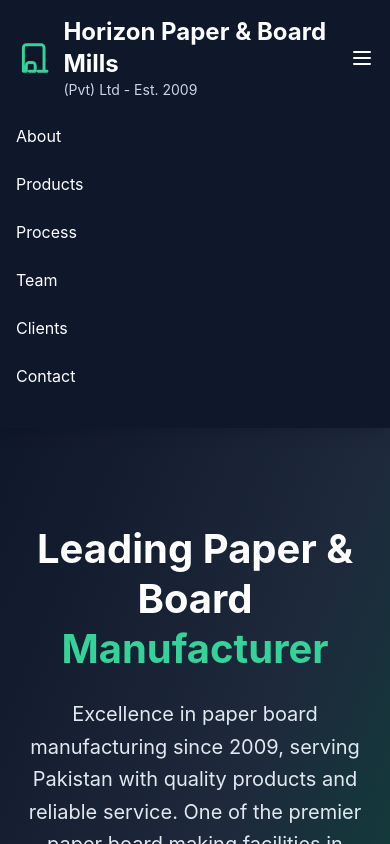
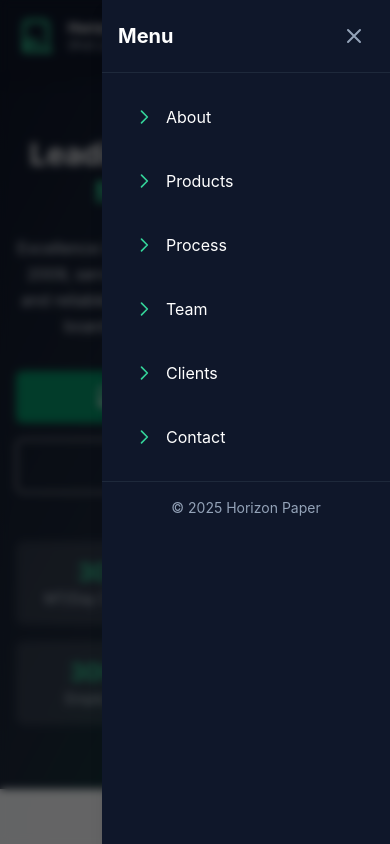
Before and after one commit to abdulrehmansafdar/Horizon-paper, an Angular app: page / in a window 390 px wide. Both pictures are taken after a click on the button 362 px from the left and 58 px from the top of the page. Shown: the top 844 px of the page. Built offline with nearby package versions, Linux system fonts and the light colour scheme.

Commit message:
Enhance header component with mobile menu functionality and styling improvements; add smooth scrolling to sections and update styles for better responsiveness across devices.

```diff
--- a/src/app/components/header/header.component.html
+++ b/src/app/components/header/header.component.html
@@ -3,17 +3,18 @@
     <div class="flex items-center justify-between">
       <div class="flex items-center space-x-3">
         <svg class="h-10 w-10 text-emerald-400" fill="none" stroke="currentColor" viewBox="0 0 24 24">
-              <path stroke-linecap="round" stroke-linejoin="round" stroke-width="2" d="M19 21V5a2 2 0 00-2-2H7a2 2 0 00-2 2v16m14 0h2m-2 0h-4m-2 0H9m-2 0H5m2 0v-4a2 2 0 012-2h2a2 2 0 012 2v4"></path>
+          <path stroke-linecap="round" stroke-linejoin="round" stroke-width="2"
+            d="M19 21V5a2 2 0 00-2-2H7a2 2 0 00-2 2v16m14 0h2m-2 0h-4m-2 0H9m-2 0H5m2 0v-4a2 2 0 012-2h2a2 2 0 012 2v4">
+          </path>
         </svg>
         <div>
-              <h1 class="text-2xl font-bold">Horizon Paper & Board Mills</h1>
-              <p class="text-sm text-slate-300">(Pvt) Ltd - Est. 2009</p>
+          <h1 class="md:text-2xl sm:text-lg text-sm font-bold">Horizon Paper & Board Mills</h1>
+          <p class="md:text-sm text-xs text-slate-300">(Pvt) Ltd - Est. 2009</p>
         </div>
       </div>
       <nav class="hidden lg:flex space-x-6">
-            <a *ngFor="let item of navItems"
-               [href]="item.href"
-               class="hover:text-emerald-400 transition-colors">
+        <a *ngFor="let item of navItems" (click)="ScrollToSection(item.href)"
+          class="hover:text-emerald-400 transition-colors cursor-pointer">
           {{ item.label }}
         </a>
       </nav>
@@ -25,15 +26,47 @@
     </div>
 
     <!-- Mobile Menu -->
-        <div *ngIf="isMobileMenuOpen" class="lg:hidden mt-4 pb-4">
-          <nav class="flex flex-col space-y-2">
-            <a *ngFor="let item of navItems"
-               [href]="item.href"
-               class="hover:text-emerald-400 transition-colors py-2"
+    <!-- Mobile Menu - Slide from right -->
+    <div
+      class="fixed inset-y-0 right-0 w-72 bg-slate-900 shadow-lg transform transition-all duration-300 ease-in-out lg:hidden z-50"
+      [ngClass]="{'translate-x-0 opacity-100': isMobileMenuOpen, 'translate-x-full opacity-0': !isMobileMenuOpen}">
+
+      <!-- Menu Header with Close Button -->
+      <div class="flex items-center justify-between p-4 border-b border-slate-800">
+        <h2 class="text-xl font-bold text-white">Menu</h2>
+        <button class="p-2 text-slate-400 hover:text-white rounded-full hover:bg-slate-800 transition-colors"
           (click)="closeMobileMenu()">
-              {{ item.label }}
+          <svg class="w-6 h-6" fill="none" stroke="currentColor" viewBox="0 0 24 24">
+            <path stroke-linecap="round" stroke-linejoin="round" stroke-width="2" d="M6 18L18 6M6 6l12 12"></path>
+          </svg>
+        </button>
+      </div>
+
+      <!-- Menu Items -->
+      <nav class="flex-1 p-4 overflow-y-auto">
+        <div class="space-y-2">
+          <a *ngFor="let item of navItems" (click)="ScrollToSection(item.href)"
+            class="flex items-center space-x-3 w-full p-4 text-white hover:bg-slate-800 rounded-lg transition-all duration-200 transform hover:scale-102 active:scale-98 cursor-pointer">
+            <span class="text-emerald-400">
+              <svg class="w-5 h-5" fill="none" stroke="currentColor" viewBox="0 0 24 24">
+                <path stroke-linecap="round" stroke-linejoin="round" stroke-width="2" d="M9 5l7 7-7 7"></path>
+              </svg>
+            </span>
+            <span>{{ item.label }}</span>
           </a>
+        </div>
       </nav>
+
+      <!-- Bottom Section -->
+      <div class="p-4 border-t border-slate-800">
+        <p class="text-sm text-slate-400 text-center">© 2025 Horizon Paper</p>
+      </div>
+    </div>
+
+    <!-- Enhanced Overlay with Blur -->
+    <div *ngIf="isMobileMenuOpen"
+      class="fixed inset-0 bg-black/60 backdrop-blur-sm transition-opacity duration-300 lg:hidden z-40"
+      (click)="closeMobileMenu()" [ngClass]="{'opacity-100': isMobileMenuOpen, 'opacity-0': !isMobileMenuOpen}">
     </div>
   </div>
 </header>
--- a/src/app/components/header/header.component.scss
+++ b/src/app/components/header/header.component.scss
@@ -0,0 +1,29 @@
+:host {
+  .transform {
+    will-change: transform;
+  }
+
+  // Custom scroll for menu
+  nav::-webkit-scrollbar {
+    width: 4px;
+  }
+
+  nav::-webkit-scrollbar-track {
+    background: rgba(255, 255, 255, 0.1);
+    border-radius: 2px;
+  }
+
+  nav::-webkit-scrollbar-thumb {
+    background: rgba(255, 255, 255, 0.2);
+    border-radius: 2px;
+  }
+
+  // Scale animation for active states
+  .hover\:scale-102:hover {
+    transform: scale(1.02);
+  }
+
+  .active\:scale-98:active {
+    transform: scale(0.98);
+  }
+}
--- a/src/app/components/header/header.component.ts
+++ b/src/app/components/header/header.component.ts
@@ -1,5 +1,5 @@
 import { CommonModule } from '@angular/common';
-import { Component } from '@angular/core';
+import { Component, HostListener } from '@angular/core';
 import { RouterModule } from '@angular/router';
 
 @Component({
@@ -12,19 +12,47 @@
 isMobileMenuOpen = false
 
   navItems = [
-    { label: "About", href: "#about" },
-    { label: "Products", href: "#products" },
-    { label: "Process", href: "#process" },
-    { label: "Team", href: "#team" },
-    { label: "Clients", href: "#clients" },
-    { label: "Contact", href: "#contact" },
+    { label: "About", href: "about" },
+    { label: "Products", href: "products" },
+    { label: "Process", href: "process" },
+    { label: "Team", href: "team" },
+    { label: "Clients", href: "clients" },
+    { label: "Contact", href: "contact" },
   ]
 
   toggleMobileMenu() {
-    this.isMobileMenuOpen = !this.isMobileMenuOpen
+    this.isMobileMenuOpen = !this.isMobileMenuOpen;
+    // Prevent body scroll when menu is open
+    document.body.style.overflow = this.isMobileMenuOpen ? 'hidden' : '';
   }
 
   closeMobileMenu() {
-    this.isMobileMenuOpen = false
+    this.isMobileMenuOpen = false;
+    document.body.style.overflow = '';
+  }
+
+  @HostListener('window:keydown.escape', ['$event'])
+  handleEscapeKey(event: KeyboardEvent) {
+    if (this.isMobileMenuOpen) {
+      this.closeMobileMenu();
+    }
+  }
+
+  @HostListener('window:resize', ['$event'])
+  onResize(event: any) {
+    if (window.innerWidth >= 1024 && this.isMobileMenuOpen) {
+      this.closeMobileMenu();
+    }
+  }
+
+  ScrollToSection(sectionId: string) {
+    const section = document.getElementById(sectionId);
+    if (section) {
+      // Add smooth animation delay
+      this.closeMobileMenu();
+      setTimeout(() => {
+        section.scrollIntoView({ behavior: 'smooth' });
+      }, 300);
+    }
   }
 }
--- a/src/app/components/hero/hero.component.html
+++ b/src/app/components/hero/hero.component.html
@@ -1,31 +1,30 @@
-<section class="bg-gradient-to-br from-slate-900 via-slate-800 to-emerald-900 text-white py-24">
+<section class="bg-gradient-to-br from-slate-900 via-slate-800 to-emerald-900 text-white md:py-24 py-16">
       <div class="container mx-auto px-4 text-center">
-        <h1 class="text-5xl md:text-7xl font-bold mb-6 leading-tight">
+        <h1 class="text-3xl md:text-7xl font-bold mb-6 leading-tight">
           Leading Paper & Board
           <br />
           <span class="text-emerald-400">Manufacturer</span>
         </h1>
-        <p class="text-xl md:text-2xl mb-8 text-slate-200 max-w-4xl mx-auto leading-relaxed">
+        <p class="text-base md:text-2xl mb-8 text-slate-200 max-w-4xl mx-auto leading-relaxed">
           Excellence in paper board manufacturing since 2009, serving Pakistan with quality products and reliable
           service. One of the premier paper board making facilities in Pakistan.
         </p>
         <div class="flex flex-col sm:flex-row gap-4 justify-center mb-12">
-         <a href="#products">
-           <button class="bg-emerald-600 hover:bg-emerald-700 text-lg px-8 py-3 rounded-md font-medium transition-colors flex items-center justify-center">
+
+           <button (click)="ScrollToSection('products')" class="bg-emerald-600 hover:bg-emerald-700 text-lg px-8 py-3 rounded-md font-medium transition-colors flex items-center justify-center">
             <svg class="mr-2 h-6 w-6" fill="none" stroke="currentColor" viewBox="0 0 24 24">
               <path stroke-linecap="round" stroke-linejoin="round" stroke-width="2" d="M19 21V5a2 2 0 00-2-2H7a2 2 0 00-2 2v16m14 0h2m-2 0h-4m-2 0H9m-2 0H5m2 0v-4a2 2 0 012-2h2a2 2 0 012 2v4"></path>
             </svg>
             Explore Our Facility
           </button>
-         </a>
-          <a href="#contact">
-            <button  class="border border-white text-white hover:bg-white hover:text-slate-900 text-lg px-8 py-3 rounded-md font-medium transition-colors flex items-center justify-center">
+
+            <button (click)="ScrollToSection('contact')"  class="border border-white text-white hover:bg-white hover:text-slate-900 text-lg px-8 py-3 rounded-md font-medium transition-colors flex items-center justify-center">
             <svg class="mr-2 h-6 w-6" fill="none" stroke="currentColor" viewBox="0 0 24 24">
               <path stroke-linecap="round" stroke-linejoin="round" stroke-width="2" d="M3 5a2 2 0 012-2h3.28a1 1 0 01.948.684l1.498 4.493a1 1 0 01-.502 1.21l-2.257 1.13a11.042 11.042 0 005.516 5.516l1.13-2.257a1 1 0 011.21-.502l4.493 1.498a1 1 0 01.684.949V19a2 2 0 01-2 2h-1C9.716 21 3 14.284 3 6V5z"></path>
             </svg>
             Get Quote
           </button>
-          </a>
+
         </div>
 
         <!-- Key Stats -->
--- a/src/app/components/hero/hero.component.ts
+++ b/src/app/components/hero/hero.component.ts
@@ -8,10 +8,17 @@
   styleUrl: './hero.component.scss'
 })
 export class HeroComponent {
- stats = [
+  stats = [
     { value: '300', label: 'MT/Day Capacity' },
     { value: '15+', label: 'Years Experience' },
     { value: '300+', label: 'Employees' },
     { value: '100%', label: 'Local Market' }
   ];
+  ScrollToSection(sectionId: string) {
+    const section = document.getElementById(sectionId);
+    if (section) {
+      section.scrollIntoView({ behavior: 'smooth' });
+
+    }
+  }
 }
--- a/src/app/components/machinery/machinery.component.html
+++ b/src/app/components/machinery/machinery.component.html
@@ -39,7 +39,7 @@
             <div class="p-6">
               <div class="grid grid-cols-3 gap-3">
                 <span *ngFor="let area of factoryAreas"
-                      class="border border-slate-300 text-slate-700 px-3 py-2 rounded-md text-xs font-medium text-center">
+                      class="border border-slate-300 text-slate-700 px-3 py-2 rounded-md text-xs font-medium text-center hover:shadow-sm transition-shadow duration-300 hover:bg-green-50">
                   {{ area }}
                 </span>
               </div>
@@ -58,7 +58,7 @@
             </div>
             <div class="p-6 space-y-4">
               <div *ngFor="let company of sisterCompanies"
-                   class="bg-emerald-50 p-4 rounded-lg border border-emerald-200">
+                   class="bg-emerald-50 p-4 rounded-lg border border-emerald-200 ">
                 <h4 class="font-semibold text-slate-900 mb-1">{{ company.name }}</h4>
                 <p class="text-sm text-slate-600">{{ company.location }}</p>
               </div>
@@ -80,7 +80,7 @@
           <div class="p-6">
             <div class="grid md:grid-cols-2 lg:grid-cols-3 gap-4">
               <div *ngFor="let competitor of competitors"
-                   class="bg-slate-50 p-3 rounded-lg border border-slate-200">
+                   class="bg-slate-50 p-3 rounded-lg border border-slate-200 hover:shadow-sm transition-shadow duration-300 hover:bg-green-50">
                 <p class="text-sm text-slate-700 font-medium">{{ competitor }}</p>
               </div>
             </div>
--- a/src/app/components/products/products.component.html
+++ b/src/app/components/products/products.component.html
@@ -26,8 +26,8 @@
               <div class="grid grid-cols-2 gap-3 mb-4">
                 <span *ngFor="let badge of product.badges"
                       [class]="product.title === 'Coated Board' ?
-                        'bg-slate-100 text-slate-800 px-3 py-2 rounded-md text-sm font-medium text-center' :
-                        'border border-slate-300 text-slate-700 px-3 py-2 rounded-md text-sm font-medium text-center'"
+                        'bg-slate-100 text-slate-800 px-3 py-2 rounded-md text-sm font-medium text-center hover:shadow-sm transition-shadow duration-300 hover:bg-green-50' :
+                        'border border-slate-300 text-slate-700 px-3 py-2 rounded-md text-sm font-medium text-center hover:shadow-sm transition-shadow duration-300 hover:bg-green-50'"
                       [class.col-span-2]="badge === 'Economy Plus'">
                   {{ badge }}
                 </span>
--- a/src/app/pages/about/about.component.html
+++ b/src/app/pages/about/about.component.html
@@ -18,7 +18,7 @@
 
     <!-- Vision & Mission Cards -->
     <div class="grid lg:grid-cols-2 gap-8 mb-16">
-          <div class="border border-emerald-200 shadow-lg rounded-lg bg-white">
+          <div class="border border-emerald-200 shadow-lg rounded-lg bg-white ">
             <div class="bg-gradient-to-r from-emerald-50 to-emerald-100 p-6 rounded-t-lg">
               <h3 class="text-2xl text-slate-900 flex items-center font-bold">
                 <svg class="mr-3 h-7 w-7 text-emerald-600" fill="none" stroke="currentColor" viewBox="0 0 24 24">
--- a/src/app/pages/clients/clients.component.html
+++ b/src/app/pages/clients/clients.component.html
@@ -28,7 +28,7 @@
               </h3>
               <p class="text-slate-600 mb-6">Trusted by leading companies across the region</p>
               <div class="grid md:grid-cols-2 lg:grid-cols-3 gap-4">
-                <div *ngFor="let client of clients" class="bg-slate-50 p-3 rounded-lg border border-slate-200">
+                <div *ngFor="let client of clients" class="bg-slate-50 p-3 rounded-lg border border-slate-200 hover:shadow-sm transition-shadow duration-300 hover:bg-green-50">
                   <p class="text-sm text-slate-700 font-medium">{{ client }}</p>
                 </div>
               </div>
@@ -46,7 +46,7 @@
                 <div>
                   <h4 class="font-semibold text-slate-900 mb-3">International Suppliers</h4>
                   <div class="space-y-2">
-                    <div *ngFor="let supplier of internationalSuppliers" class="bg-slate-50 p-3 rounded-lg border border-slate-200">
+                    <div *ngFor="let supplier of internationalSuppliers" class="bg-slate-50 p-3 rounded-lg border border-slate-200 hover:shadow-sm transition-shadow duration-300 hover:bg-green-50">
                       <p class="font-medium text-slate-700">{{ supplier.name }}</p>
                       <p class="text-sm text-slate-600">{{ supplier.location }}</p>
                     </div>
@@ -55,7 +55,7 @@
                 <div>
                   <h4 class="font-semibold text-slate-900 mb-3">Local Suppliers</h4>
                   <div class="space-y-2">
-                    <div *ngFor="let supplier of localSuppliers" class="bg-slate-50 p-3 rounded-lg border border-slate-200">
+                    <div *ngFor="let supplier of localSuppliers" class="bg-slate-50 p-3 rounded-lg border border-slate-200 hover:shadow-sm transition-shadow duration-300 hover:bg-green-50">
                       <p class="text-sm text-slate-700 font-medium">{{ supplier }}</p>
                     </div>
                   </div>
@@ -72,7 +72,7 @@
               </h3>
               <p class="text-slate-600 mb-6">Financial partnerships with leading banks</p>
               <div class="grid md:grid-cols-2 lg:grid-cols-3 gap-4">
-                <div *ngFor="let bank of banks" class="bg-slate-50 p-3 rounded-lg border border-slate-200">
+                <div *ngFor="let bank of banks" class="bg-slate-50 p-3 rounded-lg border border-slate-200 hover:shadow-sm transition-shadow duration-300 hover:bg-green-50">
                   <p class="text-sm text-slate-700 font-medium">{{ bank }}</p>
                 </div>
               </div>
```
Lines whose indentation alone changed are shown as unchanged.
